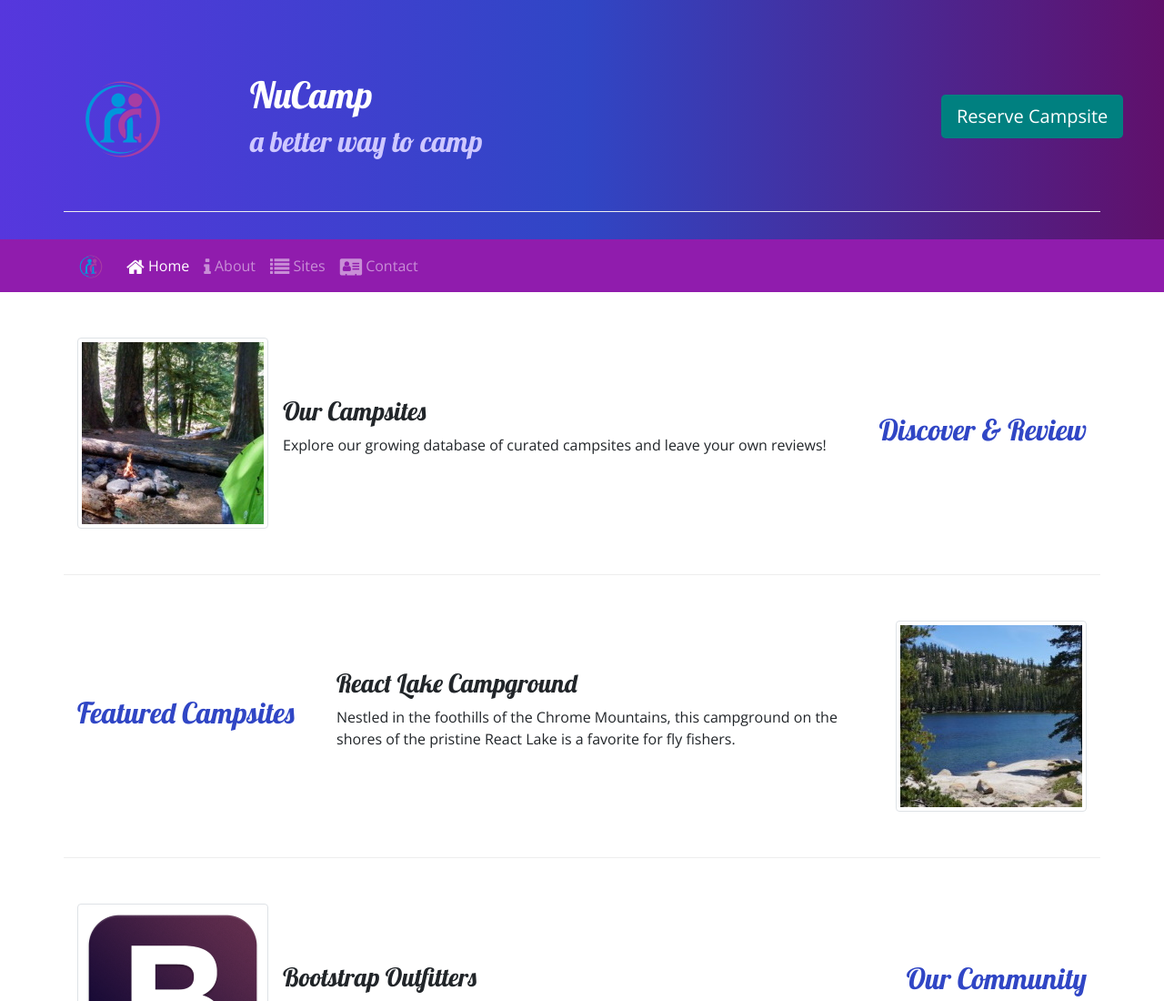
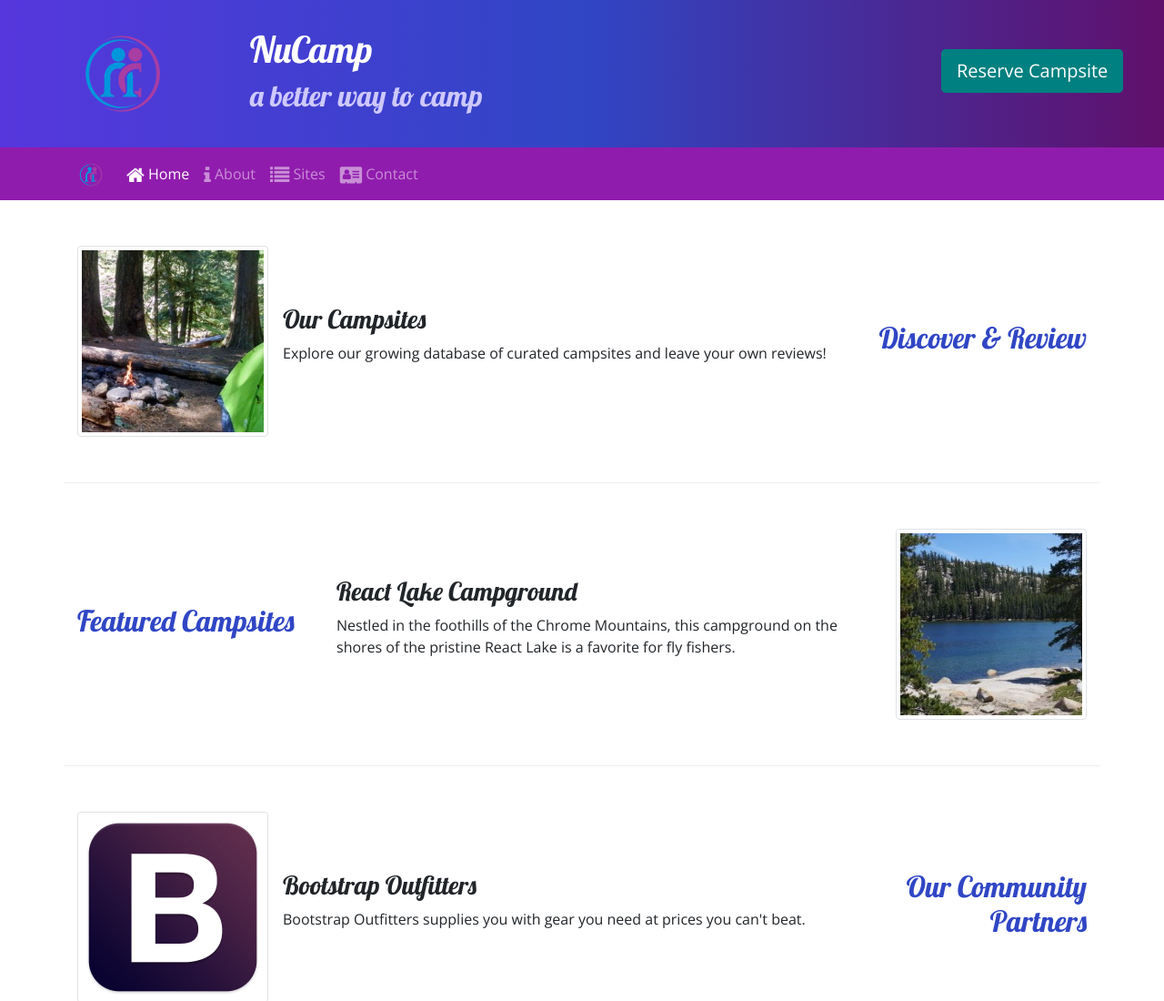
Before and after one commit to bowenbowengone/nucampsite, a website: page index.html in a window 1280 px wide. Shown: the top 1100 px of the page at 91% size. Drawn offline with nearby package versions, Linux system fonts and the light colour scheme.

Commit message:
fixed line in jumbotron

```diff
--- a/index.html
+++ b/index.html
@@ -21,7 +21,7 @@
 
     <header class="jumbotron jumbotron-fluid">
         <div class="container">
-            <div class="row row-content">
+            <div class="row row-header">
                 <div class="col-4 col-sm-3 col-md-2 align-self-center">
                     <img src="img/logo.png" class="img-fluid" />
                 </div>
```
Also changed, not shown: 2 other files.
